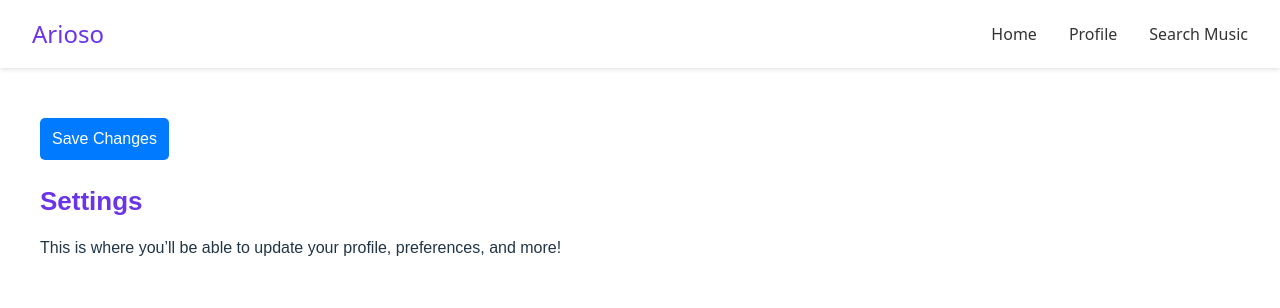
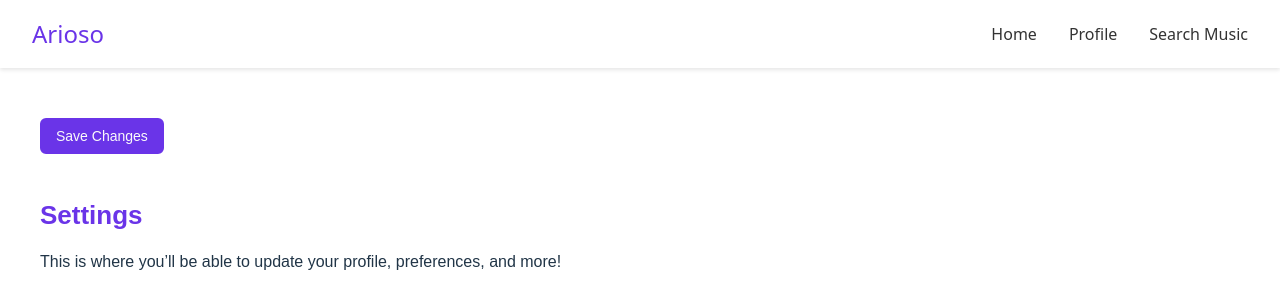
Before and after one commit to arioso-collective/arioso_music_social, a React (Vite) app in the folder frontend/: page /settings in a window 1280 px wide. Shown: the top 308 px of the page. Built offline with nearby package versions, Linux system fonts and the light colour scheme.

Commit message:
SCRUM-144 Added styling to button
Added styling to the save changes button on the settings page

```diff
--- a/frontend/src/pages/SettingsPage.css
+++ b/frontend/src/pages/SettingsPage.css
@@ -6,3 +6,19 @@
   .settings-page h2 {
     color: rgb(106, 52, 232);
   }
+  .back-button {
+    background-color: rgb(106, 52, 232);
+    color: rgb(250, 250, 250);
+    border: 2px solid rgb(106, 52, 232);
+    border-radius: 6px;
+    padding: 8px 14px;
+    font-size: 14px;
+    cursor: pointer;
+    margin-bottom: 20px;
+    transition: all 0.2s ease;
+  }
+
+  .back-button:hover {
+    background-color: rgb(106, 52, 232);
+    color: white;
+  }
```
